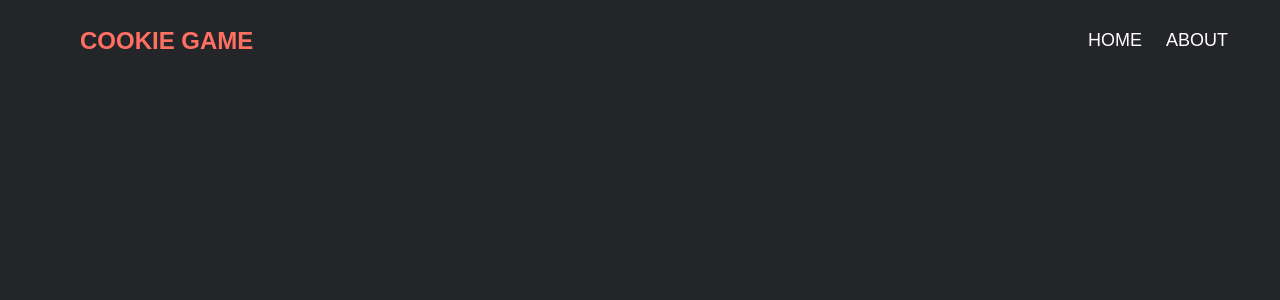
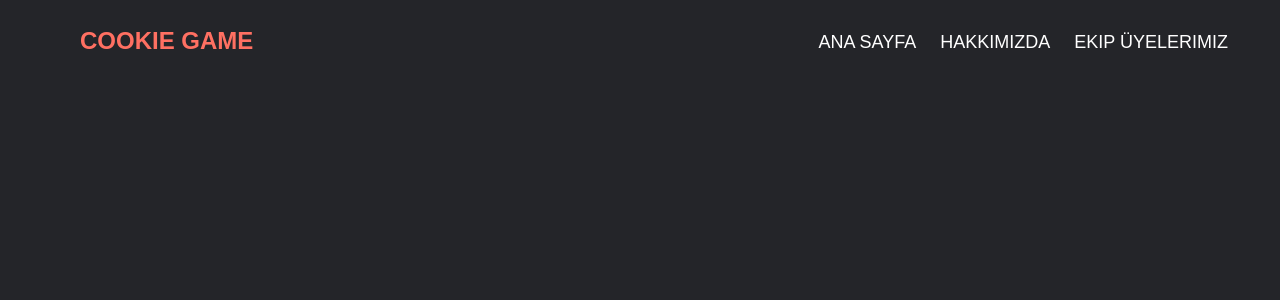
Before and after one commit to Cookie-Games-Kozmos/cookie-games, a Next.js app: page / in a window 1280 px wide. Shown: the top 300 px of the page. Built offline with nearby package versions, Linux system fonts and the light colour scheme.

Commit message:
Adding more sections and type in in turkish

```diff
--- a/components/Navbar/Navbar.js
+++ b/components/Navbar/Navbar.js
@@ -21,15 +21,20 @@ const Navbar = () => {
 
         {/* desktop menu */}
         <div className=" text-[#FF7062] ">
-          <ul className=" pr-5 md:pr-10 grid grid-cols-2 gap-4 hidden md:flex">
+          <ul className=" pr-5 md:pr-10 grid grid-cols-2 gap-4 pt-1 hidden md:flex">
             <Link href="/">
               <li className=" text-lg uppercase text-white hover:rounded-3xl p-1 hover:p-1 hover:bg-[#FF7062] ">
-                Home
+                Ana sayfa
               </li>
             </Link>
             <Link href="/#about">
               <li className=" text-lg uppercase text-white hover:rounded-3xl p-1 hover:p-1 hover:bg-[#FF7062] ">
-                About
+                Hakkımızda
+              </li>
+            </Link>
+            <Link href="/#about">
+              <li className=" text-lg uppercase text-white hover:rounded-3xl p-1 hover:p-1 hover:bg-[#FF7062] ">
+                Ekip üyelerimiz
               </li>
             </Link>
           </ul>
```
